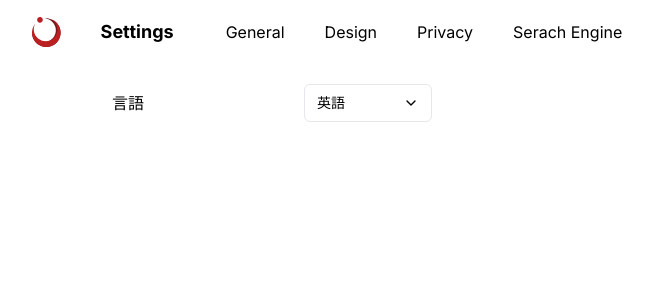
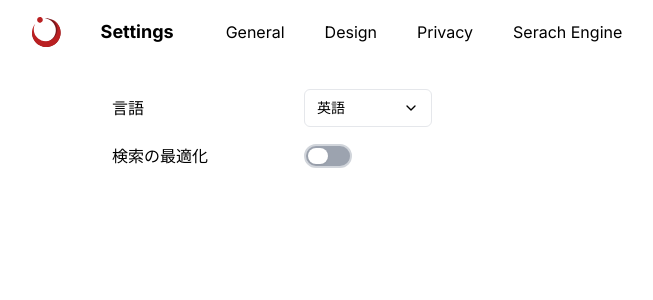
Before and after one commit to Ablaze-MIRAI/FreaSearch-www, a Next.js app: page /settings/general in a window 1280 px wide. Shown: the top 300 px of the page, without its empty margins (160-813 px from the left). Built offline with nearby package versions, Linux system fonts and the light colour scheme.

Commit message:
create Switch component

```diff
--- a/app/settings/general/page.tsx
+++ b/app/settings/general/page.tsx
@@ -1,5 +1,6 @@
 import { Select, SelectItem } from 'components/Select';
 import SettingItem from 'components/SettingItem';
+import Switch from 'components/Switch';
 
 function SettingsPage() {
   return (
@@ -10,6 +11,9 @@ function SettingsPage() {
           <SelectItem value="en">英語</SelectItem>
         </Select>
       </SettingItem>
+      <SettingItem label="検索の最適化">
+        <Switch />
+      </SettingItem>
     </div>
   );
 }
--- a/components/SettingItem.tsx
+++ b/components/SettingItem.tsx
@@ -7,7 +7,7 @@ type prop = {
 
 const SettingItem: React.FC<prop> = ({ children, label }) => {
   return (
-    <div className="flex items-center">
+    <div className="flex h-12 items-center">
       <div className="w-48">{label}</div>
       <div className="flex-grow">{children}</div>
     </div>
--- /dev/null
+++ b/components/Switch.tsx
@@ -0,0 +1,24 @@
+'use client';
+
+import { FC } from 'react';
+import * as RadixSwitch from '@radix-ui/react-switch';
+import classNames from 'classnames';
+
+type Props = {
+  value?: false;
+};
+
+const Switch: FC<Props> = ({ value }) => {
+  return (
+    <RadixSwitch.Root
+      className={classNames(
+        'w-12 block h-6 p-0.5 rounded-full border-2',
+        value ? 'bg-green-400 border-green-300' : 'bg-gray-400 border-gray-300'
+      )}
+    >
+      <RadixSwitch.Thumb className="block w-5 h-full bg-white drop-shadow-sm rounded-full" />
+    </RadixSwitch.Root>
+  );
+};
+
+export default Switch;
--- a/package.json
+++ b/package.json
@@ -12,6 +12,7 @@
     "@next/font": "^13.0.1",
     "@radix-ui/react-popover": "1.0.2",
     "@radix-ui/react-select": "^1.1.1",
+    "@radix-ui/react-switch": "^1.0.1",
     "@tabler/icons": "^1.110.0",
     "classnames": "^2.3.2",
     "next": "^13.0.2",
```
Also changed, not shown: 1 other file (tests, documents, lock files or other folders).
